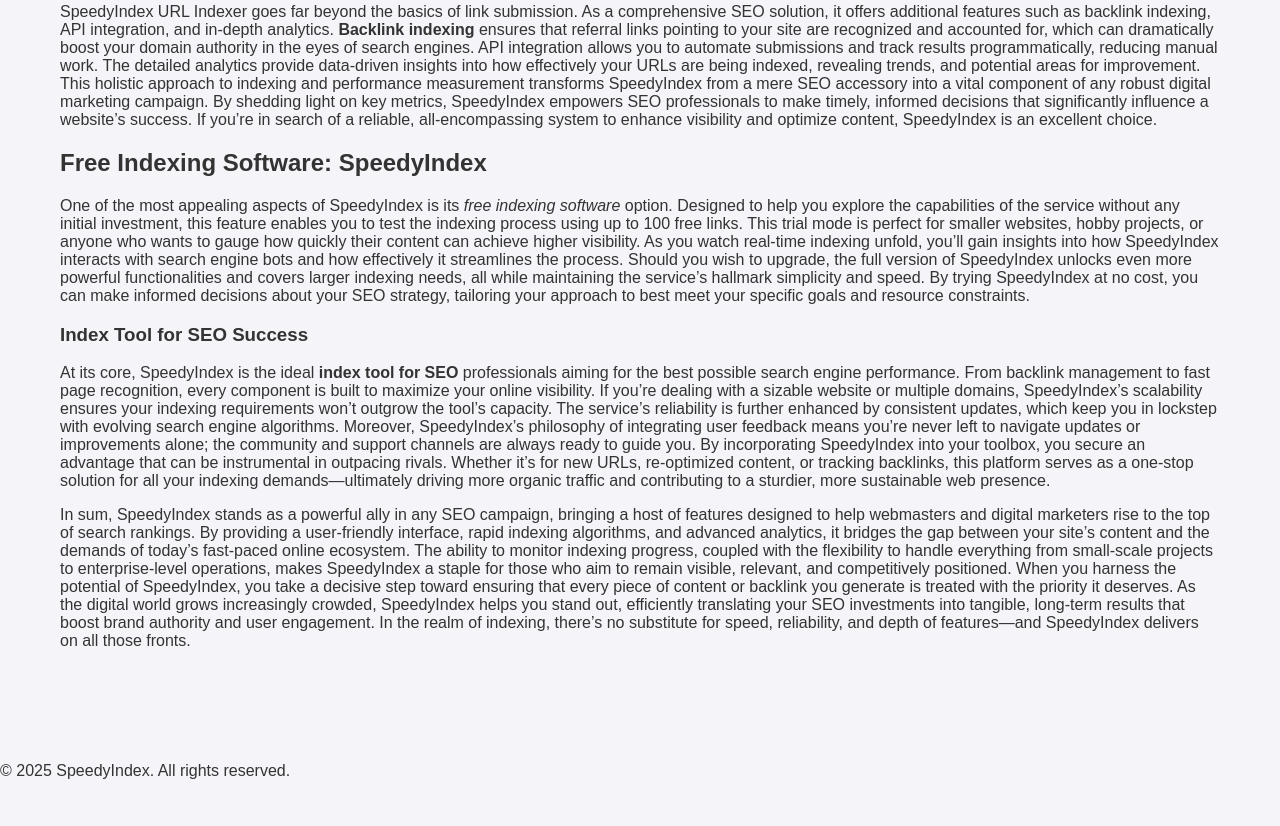
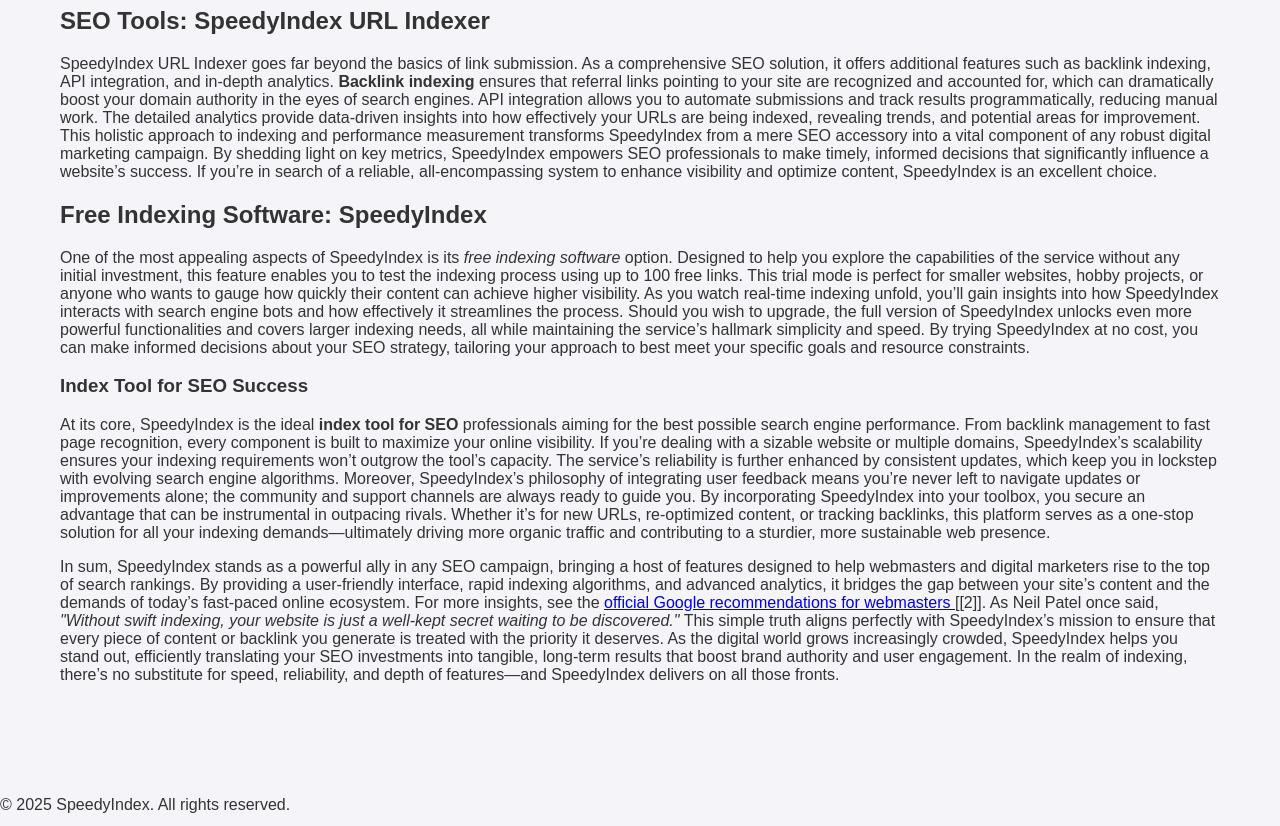
Before and after one commit to SpeedyIndexcom/free-indexing-service, a plain HTML site: page index.html in a window 1280 px wide. Shown: the part 1947-2773 px from the top of the page. Before the commit the page ends 2743 px from the top, so only its background shows below. Drawn offline with Linux system fonts and the light colour scheme.

Commit message:
Update index.html

```diff
--- a/index.html
+++ b/index.html
@@ -79,7 +79,8 @@ Why choose SpeedyIndex?
     </p>
 </section>
 <section>
-   <p>
+     <h2>SpeedyIndex URL Indexer: How It Works</h2>
+    <p>
         Indexing has become a cornerstone of modern SEO practices. Every website owner aims to appear in search results quickly to gain visibility, credibility,
         and, ultimately, traffic that can convert into valuable leads or sales. SpeedyIndex URL Indexer is specifically designed to streamline and accelerate the
         process of getting your pages and backlinks discovered by search engines. By employing optimized crawling methods and working harmoniously with search
@@ -164,12 +165,15 @@ Why choose SpeedyIndex?
     <p>
         In sum, SpeedyIndex stands as a powerful ally in any SEO campaign, bringing a host of features designed to help webmasters and digital marketers
         rise to the top of search rankings. By providing a user-friendly interface, rapid indexing algorithms, and advanced analytics, it bridges the gap between
-        your site’s content and the demands of today’s fast-paced online ecosystem. The ability to monitor indexing progress, coupled with the flexibility to
-        handle everything from small-scale projects to enterprise-level operations, makes SpeedyIndex a staple for those who aim to remain visible, relevant,
-        and competitively positioned. When you harness the potential of SpeedyIndex, you take a decisive step toward ensuring that every piece of content or
-        backlink you generate is treated with the priority it deserves. As the digital world grows increasingly crowded, SpeedyIndex helps you stand out,
-        efficiently translating your SEO investments into tangible, long-term results that boost brand authority and user engagement.
-        In the realm of indexing, there’s no substitute for speed, reliability, and depth of features—and SpeedyIndex delivers on all those fronts.
+        your site’s content and the demands of today’s fast-paced online ecosystem. For more insights, see the
+        <a href="https://developers.google.com/search/docs/beginner/seo-starter-guide" target="_blank">
+            official Google recommendations for webmasters
+        </a> [[2]].
+        As Neil Patel once said, <em>"Without swift indexing, your website is just a well-kept secret waiting to be discovered."</em> This simple truth aligns
+        perfectly with SpeedyIndex’s mission to ensure that every piece of content or backlink you generate is treated with the priority it deserves. As the
+        digital world grows increasingly crowded, SpeedyIndex helps you stand out, efficiently translating your SEO investments into tangible, long-term
+        results that boost brand authority and user engagement. In the realm of indexing, there’s no substitute for speed, reliability, and depth of
+        features—and SpeedyIndex delivers on all those fronts.
     </p>
 <section>
 
```
